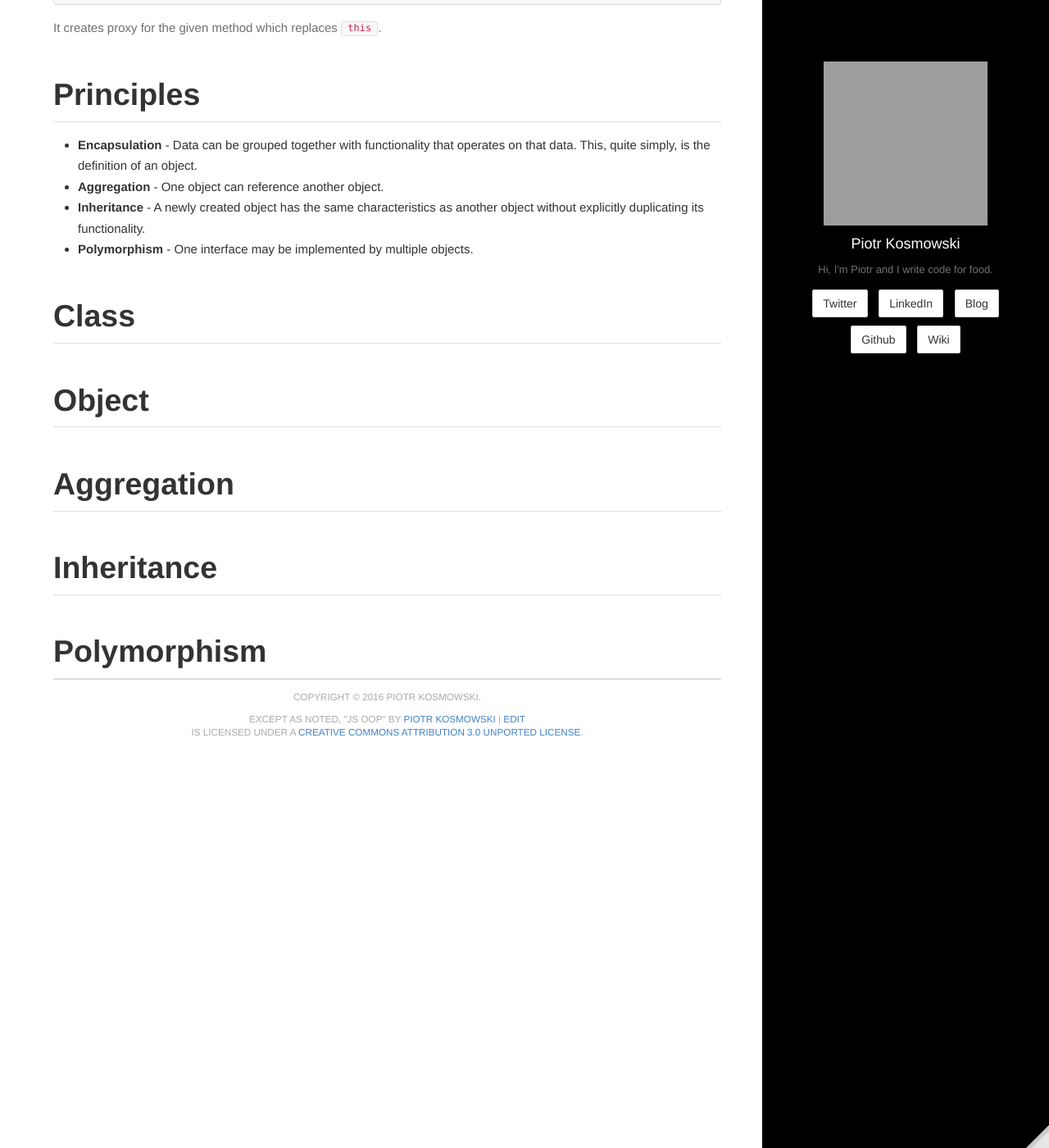
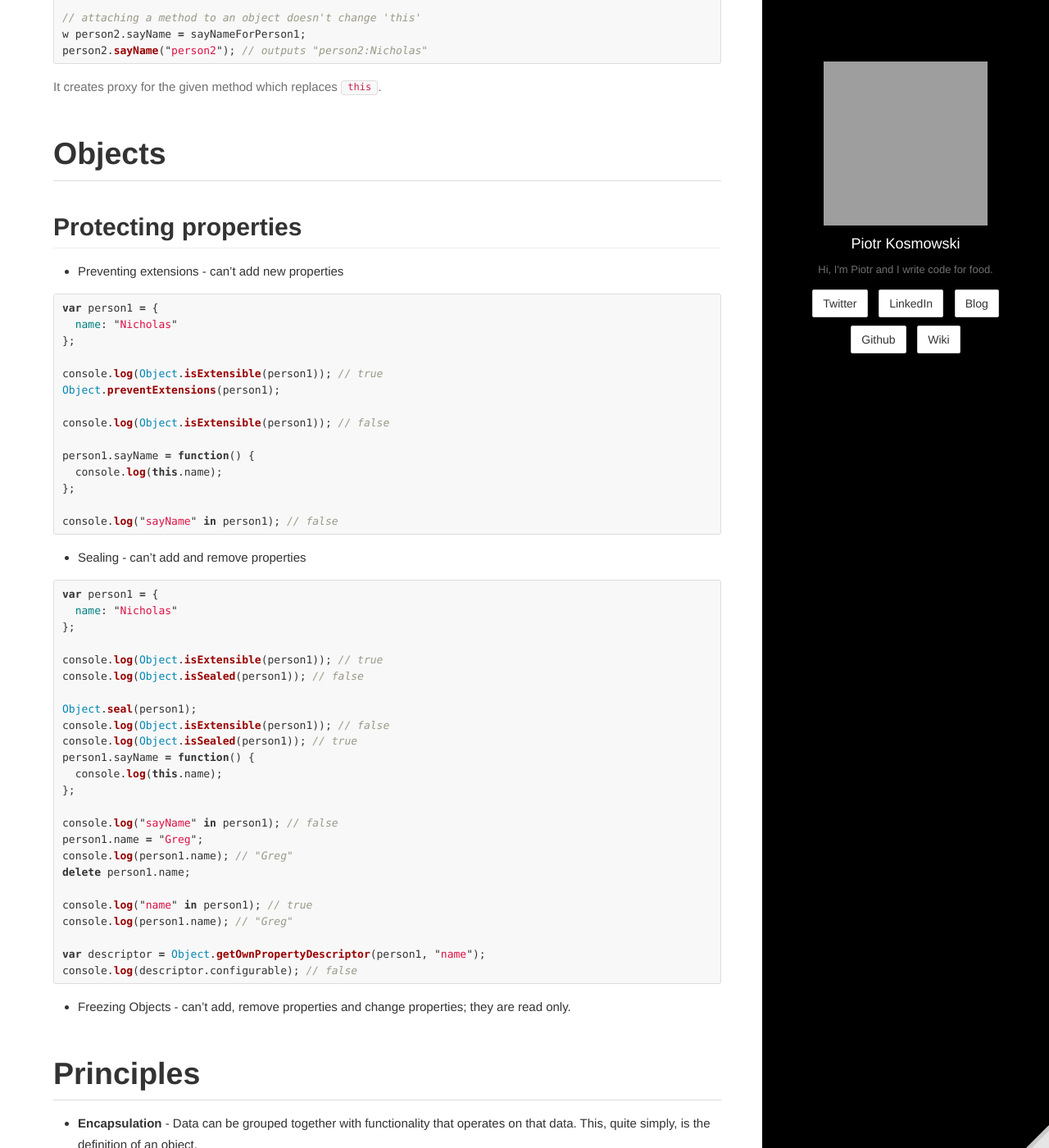
Before and after one commit to kospiotr/kospiotr.github.io, a Jekyll site: the page built from wiki/js-oop.md, in a window 1280 px wide and 1400 px high, scrolled down 2526 px. Shown: the whole window at 82% size. Built offline with Jekyll 4.4.1, drawn with Linux system fonts in a browser that asks for light colours; some of the changed text lies outside the part shown; grey boxes are pictures that could not be loaded.

Commit message:
Update js-oop.md

````diff
--- a/wiki/js-oop.md
+++ b/wiki/js-oop.md
@@ -111,6 +111,59 @@ person2.sayName("person2"); // outputs "person2:Nicholas"
 
 It creates proxy for the given method which replaces `this`.
 
+# Objects
+
+## Protecting properties
+
+* Preventing extensions - can't add new properties
+
+```javascript
+var person1 = {
+  name: "Nicholas"
+};
+
+console.log(Object.isExtensible(person1)); // true
+Object.preventExtensions(person1);
+
+console.log(Object.isExtensible(person1)); // false
+
+person1.sayName = function() {
+  console.log(this.name);
+};
+
+console.log("sayName" in person1); // false
+```
+
+* Sealing - can't add and remove properties
+
+```javascript
+var person1 = {
+  name: "Nicholas"
+};
+
+console.log(Object.isExtensible(person1)); // true
+console.log(Object.isSealed(person1)); // false
+
+Object.seal(person1);
+console.log(Object.isExtensible(person1)); // false
+console.log(Object.isSealed(person1)); // true
+person1.sayName = function() {
+  console.log(this.name);
+};
+
+console.log("sayName" in person1); // false
+person1.name = "Greg";
+console.log(person1.name); // "Greg"
+delete person1.name;
+
+console.log("name" in person1); // true
+console.log(person1.name); // "Greg"
+
+var descriptor = Object.getOwnPropertyDescriptor(person1, "name");
+console.log(descriptor.configurable); // false
+```
+
+* Freezing Objects - can't add, remove properties and change properties; they are read only.
 
 # Principles
 
````
